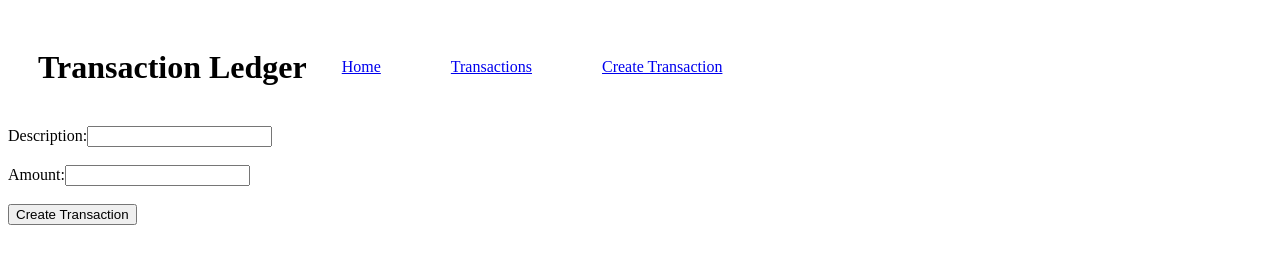
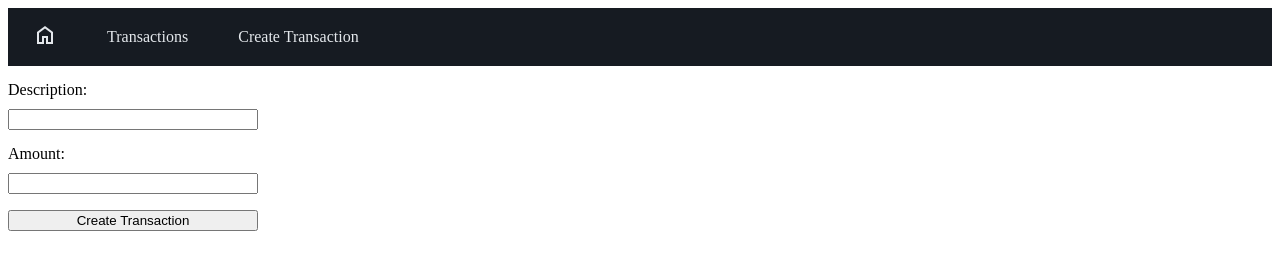
Before and after one commit to gavinvaske/transaction_ledger, a React app in the folder client/: page /transactions/new in a window 1280 px wide. Built offline with nearby package versions, Linux system fonts and the light colour scheme.

Commit message:
wip: begin styling UI pages

```diff
--- a/client/components/Navbar/Navbar.js
+++ b/client/components/Navbar/Navbar.js
@@ -5,8 +5,8 @@ require('./navbar.scss');
 export default function Navbar() {
     return (
       <header>
-        <h1>Transaction Ledger</h1>
-        <NavLink to='/'>Home</NavLink>
+
+        <NavLink to='/'><span class="material-symbols-outlined">home</span></NavLink>
         <NavLink to='/transactions'>Transactions</NavLink>
         <NavLink to='/transactions/new'>Create Transaction</NavLink>
       </header>
--- a/client/components/Navbar/navbar.scss
+++ b/client/components/Navbar/navbar.scss
@@ -3,10 +3,13 @@ header {
     align-items: center;
     justify-content: left;
     flex-direction: row;
-    padding: 0px 0px 0px 30px;
+    padding: 15px 0px 15px 0px;
+    background: #161B22;
 }
 
 header a {
+    color: #e4e8ec;
+    text-decoration: none;
     margin: 0px;
-    padding: 50px 35px;
+    padding: 0px 25px 0px 25px;
 }
--- a/client/components/TransactionList/TransactionList.js
+++ b/client/components/TransactionList/TransactionList.js
@@ -17,7 +17,7 @@ export default function TransactionList(props) {
 
   return (
     <div id='transaction-list'>
-      {transactions && transactions.map((transaction) => <Transaction {...transaction} />)}\
+      {transactions && transactions.map((transaction) => <Transaction {...transaction} />)}
     </div>
   );
 }
--- a/client/components/createTransaction/CreateTransaction.js
+++ b/client/components/createTransaction/CreateTransaction.js
@@ -1,5 +1,6 @@
 import React from 'react';
 import { useNavigate } from 'react-router-dom';
+import './createTransaction.scss'
 
 export default function CreateTransaction(props) {
     const Navigate = useNavigate();
@@ -11,15 +12,13 @@ export default function CreateTransaction(props) {
     }
 
     return (
-        <form>
+        <form id='create-transaction'>
             <label htmlFor='description'>Description:</label>
             <input type='text' id='description' name='description' />
-            <br />
-            <br />
+
             <label htmlFor='amount'>Amount:</label>
             <input type='text' id='amount' name='amount' />
-            <br />
-            <br />
+
             <button onClick={onSubmit}>Create Transaction</button>
         </form>
     );
--- /dev/null
+++ b/client/components/createTransaction/createTransaction.scss
@@ -0,0 +1,16 @@
+form {
+    display: flex;
+    justify-content: center;
+    align-items: left;
+    flex-direction: column;
+    width: 250px;
+    height: auto;
+}
+
+label {
+    padding: 15px 0 10px 0;
+}
+
+button {
+    margin-top: 16px;
+}
```
